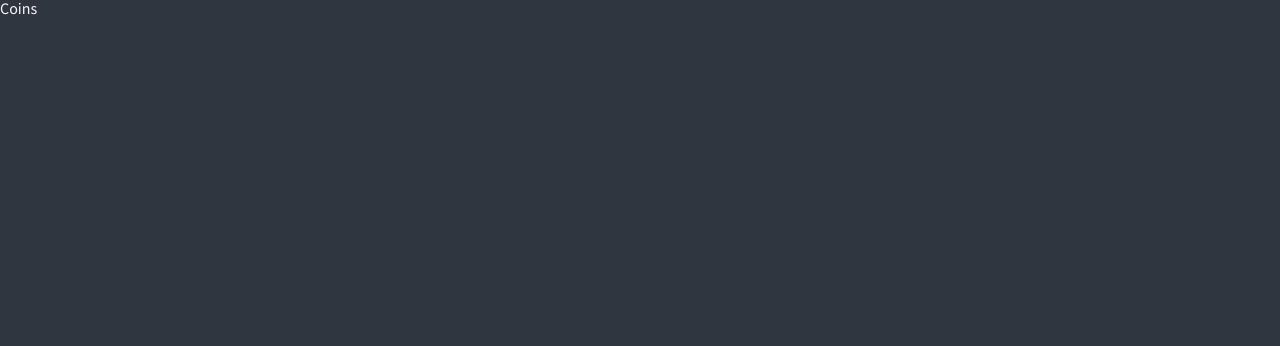
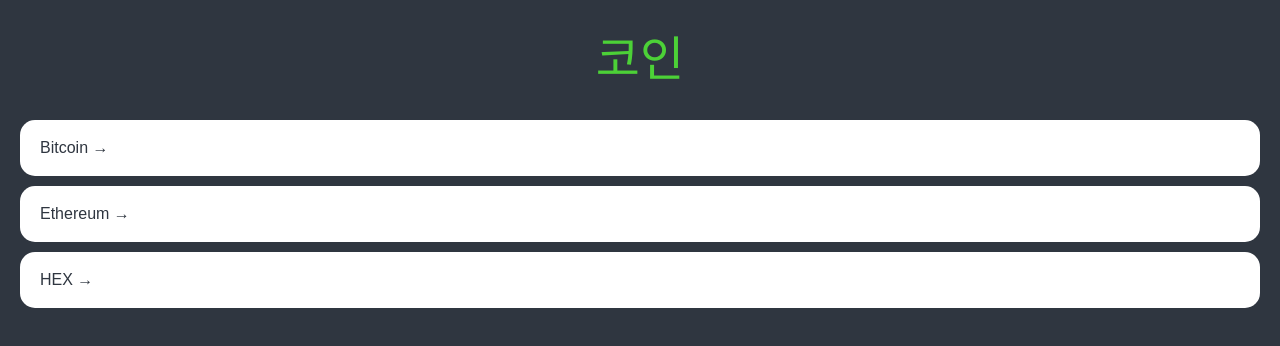
Before and after one commit to mogamogua/midsummernights, a React (Create React App) app in the folder react-master/: page / in a window 1280 px wide. Shown: the top 346 px of the page. Built offline with nearby package versions, Linux system fonts and the light colour scheme.

Commit message:
FEAT get coin List data

```diff
--- a/react-master/src/App.tsx
+++ b/react-master/src/App.tsx
@@ -61,6 +61,7 @@
   }
   a {
     text-decoration:none;
+    color: inherit;
   }
 `
 
--- a/react-master/src/routes/Coins.tsx
+++ b/react-master/src/routes/Coins.tsx
@@ -1,12 +1,87 @@
 import React from 'react'
+import { Link } from 'react-router-dom'
 import styled from 'styled-components'
 
-const Title = styled.h1`
-  color: ${(props) => props.theme.accentColor};
-`
+const coins = [
+  {
+    id: 'btc-bitcoin',
+    name: 'Bitcoin',
+    symbol: 'BTC',
+    rank: 1,
+    is_new: false,
+    is_active: true,
+    type: 'coin',
+  },
+  {
+    id: 'eth-ethereum',
+    name: 'Ethereum',
+    symbol: 'ETH',
+    rank: 2,
+    is_new: false,
+    is_active: true,
+    type: 'coin',
+  },
+  {
+    id: 'hex-hex',
+    name: 'HEX',
+    symbol: 'HEX',
+    rank: 3,
+    is_new: false,
+    is_active: true,
+    type: 'token',
+  },
+]
 
 function Coins() {
-  return <div>Coins</div>
+  return (
+    <Container>
+      <Header>
+        <Title>코인</Title>
+      </Header>
+      <CoinsList>
+        {coins.map((coin) => (
+          <Coin key={coin.id}>
+            <Link to={`/${coin.id}`}>{coin.name} &rarr;</Link>
+          </Coin>
+        ))}
+      </CoinsList>
+    </Container>
+  )
 }
 
 export default Coins
+
+const Container = styled.div`
+  padding: 0px 20px;
+`
+
+const Header = styled.header`
+  height: 15vh;
+  display: flex;
+  justify-content: center;
+  align-items: center;
+`
+
+const CoinsList = styled.ul``
+
+const Coin = styled.li`
+  background-color: white;
+  color: ${(props) => props.theme.bgColor};
+  border-radius: 15px;
+  margin-bottom: 10px;
+  a {
+    padding: 20px;
+    transition: color 0.2s ease-in;
+    display: block;
+  }
+  &:hover {
+    a {
+      color: ${(props) => props.theme.accentColor};
+    }
+  }
+`
+
+const Title = styled.h1`
+  font-size: 48px;
+  color: ${(props) => props.theme.accentColor};
+`
```
